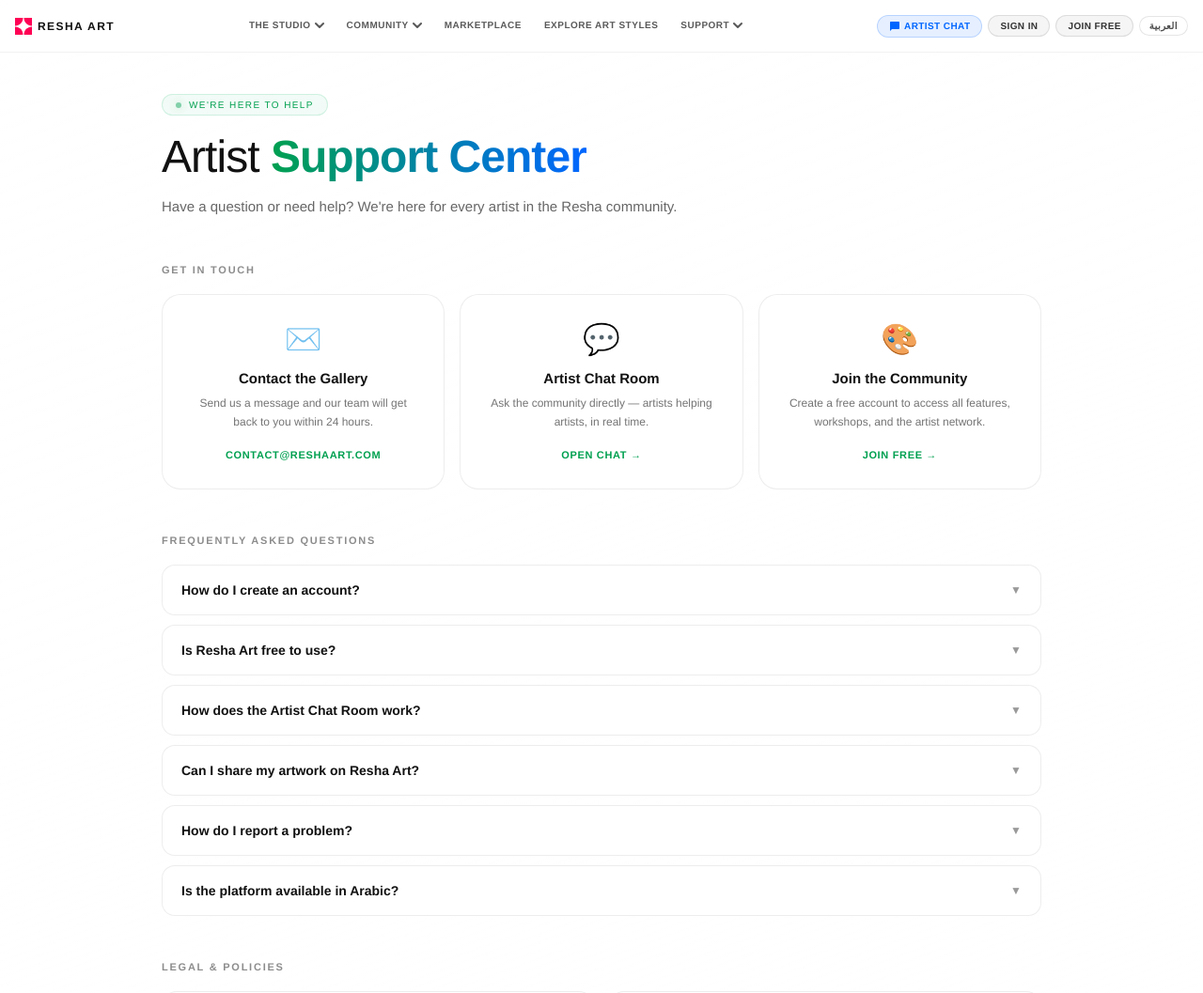
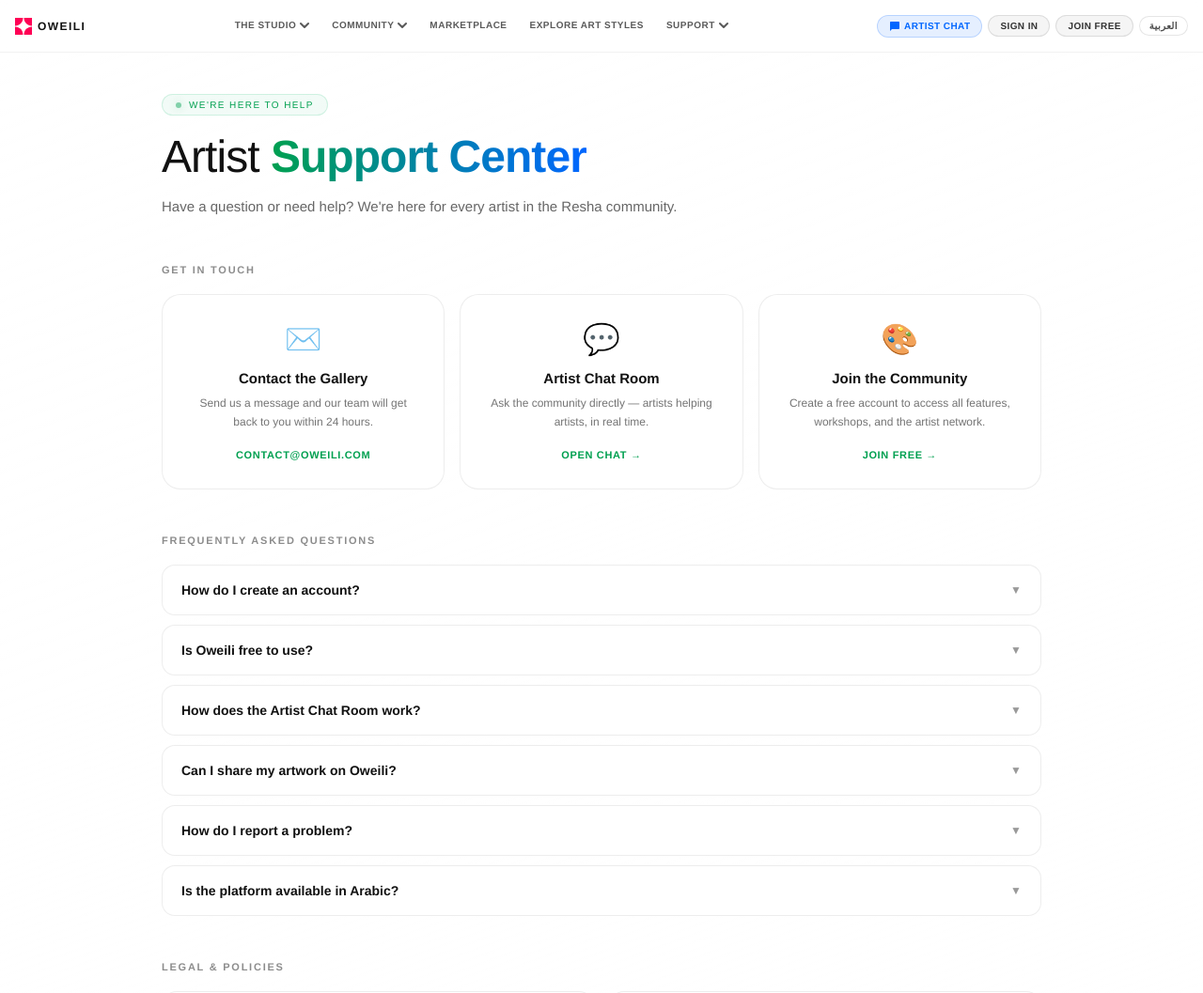
Before and after one commit to Elitport/Resha-project, a PHP site: page /support.php in a window 1280 px wide. Shown: the whole page at 94% size. Run offline with PHP 8.4, Linux system fonts and the light colour scheme; a stand-in replaces the project's code that opens the database connection.

Commit message:
Rebrand Resha Art -> Oweili sitewide; harden email to authenticated SMTP
- Replace all 'Resha Art'/'RESHA ART'/'reshaart.com' and the Arabic brand
  'ريشة آرت' with Oweili / OWEILI / oweili.com / أويلي across all PHP + HTML.
- forgot.php and register.php now send via authenticated SMTP only and log
  on failure, instead of silently falling back to unreliable mail().

Co-Authored-By: Claude Opus 4.8 <noreply@anthropic.com>
Claude-Session: https://claude.ai/code/session_018QcHhGPPT9vFQUeMY8iCrY

```diff
--- a/admin.php
+++ b/admin.php
@@ -2,7 +2,7 @@
 require_once 'config.php';
 
 /* =====================================================================
- *  Resha Art · admin.php — approve / ban artists
+ *  Oweili · admin.php — approve / ban artists
  *  Simple password gate (no user account needed). The password is stored
  *  as a BCRYPT hash, never in plaintext. To change it, run:
  *     php -r "echo password_hash('NEW_PASS', PASSWORD_BCRYPT, ['cost'=>12]);"
@@ -108,7 +108,7 @@ if ($isAdmin) {
 <head>
 <meta charset="UTF-8">
 <meta name="viewport" content="width=device-width, initial-scale=1.0">
-<title>Admin · Resha Art</title>
+<title>Admin · Oweili</title>
 <style>
 *,*::before,*::after{margin:0;padding:0;box-sizing:border-box;}
 body{min-height:100vh;background:#f4f5f7;font-family:"Helvetica Neue",Helvetica,Arial,sans-serif;color:#111111;padding:40px 20px;}
--- a/artist_dashboard.php
+++ b/artist_dashboard.php
@@ -146,7 +146,7 @@ $web = $artist['website']   ?? '';
 <head>
 <meta charset="UTF-8">
 <meta name="viewport" content="width=device-width, initial-scale=1.0">
-<title><?= $artist ? e($artist['full_name_en']) . ' · ' : '' ?>Artist Profile · Resha Art</title>
+<title><?= $artist ? e($artist['full_name_en']) . ' · ' : '' ?>Artist Profile · Oweili</title>
 <style>
 *,*::before,*::after{margin:0;padding:0;box-sizing:border-box;}
 html,body{width:100%;min-height:100vh;background:#fff;font-family:"Helvetica Neue",Helvetica,Arial,sans-serif;overflow-x:hidden;}
--- a/chat.php
+++ b/chat.php
@@ -133,7 +133,7 @@ if ($access === 'ok') {
 <head>
 <meta charset="UTF-8">
 <meta name="viewport" content="width=device-width, initial-scale=1.0">
-<title><?= $ar ? 'غرف دردشة الفنانين' : 'Artist Chat Rooms' ?> · Resha Art</title>
+<title><?= $ar ? 'غرف دردشة الفنانين' : 'Artist Chat Rooms' ?> · Oweili</title>
 <style>
 *,*::before,*::after{margin:0;padding:0;box-sizing:border-box;}
 html,body{width:100%;min-height:100vh;background:#fff;font-family:"Helvetica Neue",Helvetica,Arial,sans-serif;overflow-x:hidden;}
--- a/community.php
+++ b/community.php
@@ -4,7 +4,7 @@
 <head>
 <meta charset="UTF-8">
 <meta name="viewport" content="width=device-width, initial-scale=1.0">
-<title>Community · Resha Art</title>
+<title>Community · Oweili</title>
 <style>
 *,*::before,*::after{margin:0;padding:0;box-sizing:border-box;}
 html,body{width:100%;min-height:100vh;background:#fff;font-family:"Helvetica Neue",Helvetica,Arial,sans-serif;overflow-x:hidden;}
--- a/edit_artwork.php
+++ b/edit_artwork.php
@@ -83,7 +83,7 @@ if (($_SERVER['REQUEST_METHOD'] ?? 'GET') === 'POST') {
 <head>
 <meta charset="UTF-8">
 <meta name="viewport" content="width=device-width, initial-scale=1.0">
-<title>Edit Artwork · Resha Art</title>
+<title>Edit Artwork · Oweili</title>
 <style>
 *,*::before,*::after{margin:0;padding:0;box-sizing:border-box;}
 html,body{width:100%;min-height:100vh;background:#fff;font-family:"Helvetica Neue",Helvetica,Arial,sans-serif;overflow-x:hidden;}
--- a/nav.php
+++ b/nav.php
@@ -12,7 +12,7 @@ $navId    = $navUser ? (int) $navUser['id'] : 0;
 <nav class="topnav" id="topnav">
   <a class="nav-logo" href="index.html">
     <svg width="18" height="18" viewBox="0 0 256 256" fill="currentColor"><path d="M4.688 136C68.373 136 120 187.627 120 251.312C120 252.883 119.967 254.445 119.905 256L0 256L0 136.096C1.555 136.034 3.117 136 4.688 136ZM251.312 136C252.883 136 254.445 136.034 256 136.096L256 256L136.095 256C136.032 254.438 136.001 252.875 136 251.312C136 187.627 187.627 136 251.312 136ZM119.905 0C119.967 1.555 120 3.117 120 4.688C120 68.373 68.373 120 4.687 120C3.117 120 1.555 119.967 0 119.905L0 0ZM256 119.905C254.445 119.967 252.883 120 251.312 120C187.627 120 136 68.373 136 4.687C136 3.117 136.033 1.555 136.095 0L256 0Z"/></svg>
-    <span>RESHA ART</span>
+    <span>OWEILI</span>
   </a>
   <div class="nav-center" id="nav-center">
     <div class="nav-item">
@@ -38,7 +38,7 @@ $navId    = $navUser ? (int) $navUser['id'] : 0;
     <div class="nav-item">
       <a href="support.php" id="nav-support-link"><span id="nav-support-label">Support</span><svg class="chevron" viewBox="0 0 10 6"><polyline points="1,1 5,5 9,1"/></svg></a>
       <div class="dropdown" id="dd-support">
-        <a href="mailto:contact@reshaart.com"><svg class="d-icon" viewBox="0 0 24 24"><path d="M4 4h16c1.1 0 2 .9 2 2v12c0 1.1-.9 2-2 2H4c-1.1 0-2-.9-2-2V6c0-1.1.9-2 2-2z"/><polyline points="22,6 12,13 2,6"/></svg><span id="dd-sp1">Contact Us</span></a>
+        <a href="mailto:contact@oweili.com"><svg class="d-icon" viewBox="0 0 24 24"><path d="M4 4h16c1.1 0 2 .9 2 2v12c0 1.1-.9 2-2 2H4c-1.1 0-2-.9-2-2V6c0-1.1.9-2 2-2z"/><polyline points="22,6 12,13 2,6"/></svg><span id="dd-sp1">Contact Us</span></a>
         <a href="support.php#how"><svg class="d-icon" viewBox="0 0 24 24"><circle cx="12" cy="12" r="10"/><path d="M9.09 9a3 3 0 0 1 5.83 1c0 2-3 3-3 3"/><line x1="12" y1="17" x2="12.01" y2="17"/></svg><span id="dd-sp2">How It Works</span></a>
         <a href="support.php#terms"><svg class="d-icon" viewBox="0 0 24 24"><path d="M14 2H6a2 2 0 0 0-2 2v16a2 2 0 0 0 2 2h12a2 2 0 0 0 2-2V8z"/><polyline points="14 2 14 8 20 8"/></svg><span id="dd-sp3">Terms of Use</span></a>
       </div>
--- a/studio.php
+++ b/studio.php
@@ -4,7 +4,7 @@
 <head>
 <meta charset="UTF-8">
 <meta name="viewport" content="width=device-width, initial-scale=1.0">
-<title>The Studio · Resha Art</title>
+<title>The Studio · Oweili</title>
 <style>
 *,*::before,*::after{margin:0;padding:0;box-sizing:border-box;}
 html,body{width:100%;min-height:100vh;background:#fff;font-family:"Helvetica Neue",Helvetica,Arial,sans-serif;overflow-x:hidden;}
--- a/support.php
+++ b/support.php
@@ -4,7 +4,7 @@
 <head>
 <meta charset="UTF-8">
 <meta name="viewport" content="width=device-width, initial-scale=1.0">
-<title>Support · Resha Art</title>
+<title>Support · Oweili</title>
 <style>
 *,*::before,*::after{margin:0;padding:0;box-sizing:border-box;}
 html,body{width:100%;min-height:100vh;background:#fff;font-family:"Helvetica Neue",Helvetica,Arial,sans-serif;overflow-x:hidden;}
@@ -101,11 +101,11 @@ html,body{width:100%;min-height:100vh;background:#fff;font-family:"Helvetica Neu
 
   <p class="section-title" id="t-ct-title">GET IN TOUCH</p>
   <div class="contact-grid">
-    <a class="contact-card" href="mailto:contact@reshaart.com">
+    <a class="contact-card" href="mailto:contact@oweili.com">
       <div class="contact-icon">✉️</div>
       <h3 id="t-c1">Contact the Gallery</h3>
       <p id="t-c1d">Send us a message and our team will get back to you within 24 hours.</p>
-      <span class="contact-link">contact@reshaart.com</span>
+      <span class="contact-link">contact@oweili.com</span>
     </a>
     <a class="contact-card" href="chat.php">
       <div class="contact-icon">💬</div>
@@ -129,19 +129,19 @@ html,body{width:100%;min-height:100vh;background:#fff;font-family:"Helvetica Neu
     <a class="legal-card" href="#">
       <span class="legal-arrow">→</span>
       <h4 id="t-l1">Artwork Rights Policy</h4>
-      <p id="t-l1d">All artwork shared on Resha Art remains the intellectual property of the original creator.</p>
+      <p id="t-l1d">All artwork shared on Oweili remains the intellectual property of the original creator.</p>
     </a>
     <a class="legal-card" href="#">
       <span class="legal-arrow">→</span>
       <h4 id="t-l2">Terms of Digital Use</h4>
-      <p id="t-l2d">By using Resha Art you agree to our community guidelines and terms of service.</p>
+      <p id="t-l2d">By using Oweili you agree to our community guidelines and terms of service.</p>
     </a>
     <a class="legal-card" href="#">
       <span class="legal-arrow">→</span>
       <h4 id="t-l3">Privacy Policy</h4>
       <p id="t-l3d">We are committed to protecting your personal data and creative work at all times.</p>
     </a>
-    <a class="legal-card" href="mailto:contact@reshaart.com">
+    <a class="legal-card" href="mailto:contact@oweili.com">
       <span class="legal-arrow">→</span>
       <h4 id="t-l4">Report an Infringement</h4>
       <p id="t-l4d">If you believe your artwork has been used without permission, contact us immediately.</p>
@@ -153,19 +153,19 @@ html,body{width:100%;min-height:100vh;background:#fff;font-family:"Helvetica Neu
 const FAQS={
   en:[
     {q:'How do I create an account?',a:'Click "Join Free" in the navigation bar, fill in your artist name, email, phone number, and password. Then verify your email to activate your account.'},
-    {q:'Is Resha Art free to use?',a:'Yes! Resha Art is completely free for all artists. Create your account, join workshops, and connect with the community at no cost.'},
+    {q:'Is Oweili free to use?',a:'Yes! Oweili is completely free for all artists. Create your account, join workshops, and connect with the community at no cost.'},
     {q:'How does the Artist Chat Room work?',a:'Once your account is verified, you can enter the Artist Chat Room and send messages to fellow artists in real time. Each artist has a unique color.'},
-    {q:'Can I share my artwork on Resha Art?',a:'Absolutely! The Artist Chat Room is the place to share your work, get feedback, and inspire others. Portfolio pages are coming soon.'},
-    {q:'How do I report a problem?',a:'You can contact us directly at contact@reshaart.com or use the report function in the chat room for any community issues.'},
-    {q:'Is the platform available in Arabic?',a:'Yes! Resha Art fully supports Arabic with RTL layout. Click the language button in the top navigation to switch between English and Arabic.'}
+    {q:'Can I share my artwork on Oweili?',a:'Absolutely! The Artist Chat Room is the place to share your work, get feedback, and inspire others. Portfolio pages are coming soon.'},
+    {q:'How do I report a problem?',a:'You can contact us directly at contact@oweili.com or use the report function in the chat room for any community issues.'},
+    {q:'Is the platform available in Arabic?',a:'Yes! Oweili fully supports Arabic with RTL layout. Click the language button in the top navigation to switch between English and Arabic.'}
   ],
   ar:[
     {q:'كيف أنشئ حساباً؟',a:'انقر على "انضم مجاناً" في شريط التنقل، أدخل اسمك الفني والبريد الإلكتروني ورقم الجوال وكلمة السر. ثم تحقق من بريدك لتفعيل الحساب.'},
-    {q:'هل Resha Art مجاني؟',a:'نعم! Resha Art مجاني تماماً لجميع الفنانين. أنشئ حسابك، انضم إلى الورش، وتواصل مع المجتمع بدون أي تكلفة.'},
+    {q:'هل Oweili مجاني؟',a:'نعم! Oweili مجاني تماماً لجميع الفنانين. أنشئ حسابك، انضم إلى الورش، وتواصل مع المجتمع بدون أي تكلفة.'},
     {q:'كيف تعمل غرفة محادثة الفنانين؟',a:'بمجرد التحقق من حسابك، يمكنك الدخول إلى غرفة المحادثة وإرسال رسائل للفنانين الآخرين في الوقت الفعلي. لكل فنان لون مميز.'},
     {q:'هل يمكنني مشاركة أعمالي الفنية؟',a:'بالتأكيد! غرفة محادثة الفنانين هي المكان المثالي لمشاركة أعمالك والحصول على ملاحظات وإلهام الآخرين. صفحات الملفات الشخصية قادمة قريباً.'},
-    {q:'كيف أبلّغ عن مشكلة؟',a:'يمكنك التواصل معنا مباشرة على contact@reshaart.com أو استخدام وظيفة الإبلاغ في غرفة المحادثة لأي مشكلات في المجتمع.'},
-    {q:'هل المنصة متاحة باللغة العربية؟',a:'نعم! Resha Art يدعم اللغة العربية بالكامل مع تخطيط RTL. انقر على زر اللغة في التنقل العلوي للتبديل بين الإنجليزية والعربية.'}
+    {q:'كيف أبلّغ عن مشكلة؟',a:'يمكنك التواصل معنا مباشرة على contact@oweili.com أو استخدام وظيفة الإبلاغ في غرفة المحادثة لأي مشكلات في المجتمع.'},
+    {q:'هل المنصة متاحة باللغة العربية؟',a:'نعم! Oweili يدعم اللغة العربية بالكامل مع تخطيط RTL. انقر على زر اللغة في التنقل العلوي للتبديل بين الإنجليزية والعربية.'}
   ]
 };
 const T={
@@ -173,16 +173,16 @@ const T={
     badge:"We're Here to Help",h1:'Artist <em>Support Center</em>',desc:"Have a question or need help? We're here for every artist in the Resha community.",
     ctTitle:'GET IN TOUCH',c1:'Contact the Gallery',c1d:'Send us a message and our team will get back to you within 24 hours.',c2:'Artist Chat Room',c2d:'Ask the community directly — artists helping artists, in real time.',c2l:'Open Chat →',c3:'Join the Community',c3d:'Create a free account to access all features, workshops, and the artist network.',c3l:'Join Free →',
     faqTitle:'FREQUENTLY ASKED QUESTIONS',legalTitle:'LEGAL & POLICIES',
-    l1:'Artwork Rights Policy',l1d:'All artwork shared on Resha Art remains the intellectual property of the original creator.',
-    l2:'Terms of Digital Use',l2d:'By using Resha Art you agree to our community guidelines and terms of service.',
+    l1:'Artwork Rights Policy',l1d:'All artwork shared on Oweili remains the intellectual property of the original creator.',
+    l2:'Terms of Digital Use',l2d:'By using Oweili you agree to our community guidelines and terms of service.',
     l3:'Privacy Policy',l3d:'We are committed to protecting your personal data and creative work at all times.',
     l4:'Report an Infringement',l4d:'If you believe your artwork has been used without permission, contact us immediately.'},
   ar:{dir:'rtl',lb:'English',studio:'الاستوديو',explore:'استكشف',community:'المجتمع',support:'الدعم',chat:'محادثة الفنانين',login:'تسجيل الدخول',
-    badge:'نحن هنا للمساعدة',h1:'<em>مركز دعم</em> الفنانين',desc:'هل لديك سؤال أو تحتاج مساعدة؟ نحن هنا لكل فنان في مجتمع ريشة.',
+    badge:'نحن هنا للمساعدة',h1:'<em>مركز دعم</em> الفنانين',desc:'هل لديك سؤال أو تحتاج مساعدة؟ نحن هنا لكل فنان في مجتمع أويلي.',
     ctTitle:'تواصل معنا',c1:'تواصل مع المعرض',c1d:'أرسل لنا رسالة وسيرد فريقنا خلال 24 ساعة.',c2:'غرفة محادثة الفنانين',c2d:'اسأل المجتمع مباشرة — فنانون يساعدون فنانين، في الوقت الفعلي.',c2l:'افتح المحادثة →',c3:'انضم للمجتمع',c3d:'أنشئ حساباً مجانياً للوصول إلى جميع الميزات والورش وشبكة الفنانين.',c3l:'انضم مجاناً →',
     faqTitle:'الأسئلة الشائعة',legalTitle:'القانوني والسياسات',
-    l1:'سياسة حقوق اللوحات',l1d:'جميع الأعمال الفنية المشتركة على Resha Art تبقى ملكاً فكرياً للمبدع الأصلي.',
-    l2:'شروط الاستخدام الرقمي',l2d:'باستخدام Resha Art فإنك توافق على إرشادات مجتمعنا وشروط الخدمة.',
+    l1:'سياسة حقوق اللوحات',l1d:'جميع الأعمال الفنية المشتركة على Oweili تبقى ملكاً فكرياً للمبدع الأصلي.',
+    l2:'شروط الاستخدام الرقمي',l2d:'باستخدام Oweili فإنك توافق على إرشادات مجتمعنا وشروط الخدمة.',
     l3:'سياسة الخصوصية',l3d:'نحن ملتزمون بحماية بياناتك الشخصية وأعمالك الإبداعية في جميع الأوقات.',
     l4:'الإبلاغ عن انتهاك فني',l4d:'إذا كنت تعتقد أن أعمالك الفنية استُخدمت دون إذن، تواصل معنا فوراً.'}
 };
--- a/verify.php
+++ b/verify.php
@@ -30,7 +30,7 @@ if ($token !== '' && ctype_xdigit($token) && strlen($token) <= 128) {
 <head>
 <meta charset="UTF-8">
 <meta name="viewport" content="width=device-width, initial-scale=1.0">
-<title>Verify Account · Resha Art</title>
+<title>Verify Account · Oweili</title>
 <style>
 *,*::before,*::after{margin:0;padding:0;box-sizing:border-box;}
 html,body{width:100%;min-height:100vh;background:#fff;font-family:"Helvetica Neue",Helvetica,Arial,sans-serif;overflow-x:hidden;}
```
Also changed, not shown: explore.php (+4 -4 lines), forgot.php (+4 -10 lines), index.html (+5 -5 lines), login.php (+4 -4 lines), marketplace.php (+4 -4 lines), register.php (+9 -18 lines).
